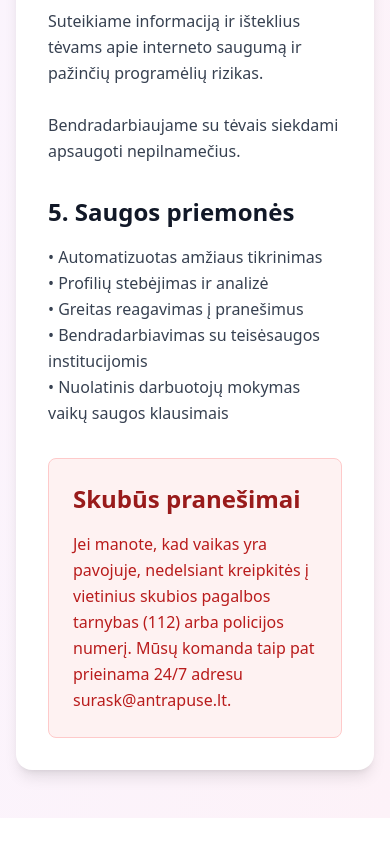
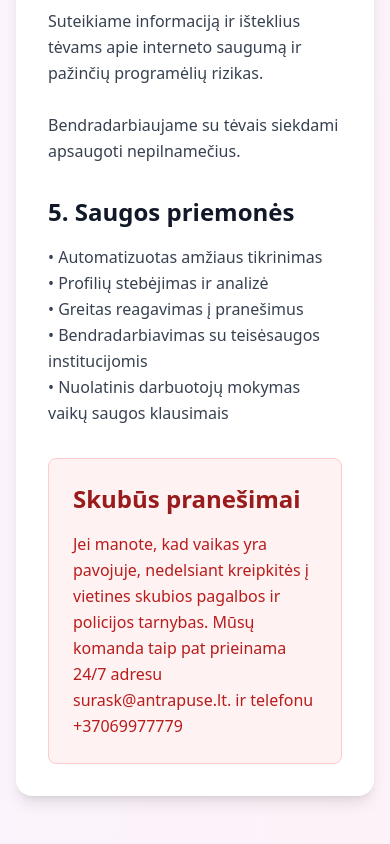
Before and after one commit to paiir/finderis-landing, a React (Vite) app: page /child-safety in a window 390 px wide. Shown: the part 1560-2404 px from the top of the page. Before the commit the page ends 2378 px from the top, so only its background shows below. Built offline with nearby package versions, Linux system fonts and the light colour scheme.

Commit message:
Update Child Safety text
Update Lithuanian and English text on the Child Safety page to include the new phone number and adjust the emergency contact phrasing.

```diff
--- a/src/pages/ChildSafety.tsx
+++ b/src/pages/ChildSafety.tsx
@@ -132,8 +132,8 @@ We collaborate with parents to protect minors.`
             </h2>
             <p className="text-red-700 leading-relaxed">
               {language === 'lt'
-                ? 'Jei manote, kad vaikas yra pavojuje, nedelsiant kreipkitės į vietinius skubios pagalbos tarnybas (112) arba policijos numerį. Mūsų komanda taip pat prieinama 24/7 adresu surask@antrapuse.lt.'
-                : 'If you believe a child is in immediate danger, contact local emergency services (112) or police immediately. Our team is also available 24/7 at surask@antrapuse.lt.'
+                ? 'Jei manote, kad vaikas yra pavojuje, nedelsiant kreipkitės į vietines skubios pagalbos ir policijos tarnybas. Mūsų komanda taip pat prieinama 24/7 adresu surask@antrapuse.lt. ir telefonu +37069977779'
+                : 'If you believe a child is in immediate danger, contact local emergency services or police immediately. Our team is also available 24/7 at surask@antrapuse.lt and phone +37069977779'
               }
             </p>
           </section>
```
